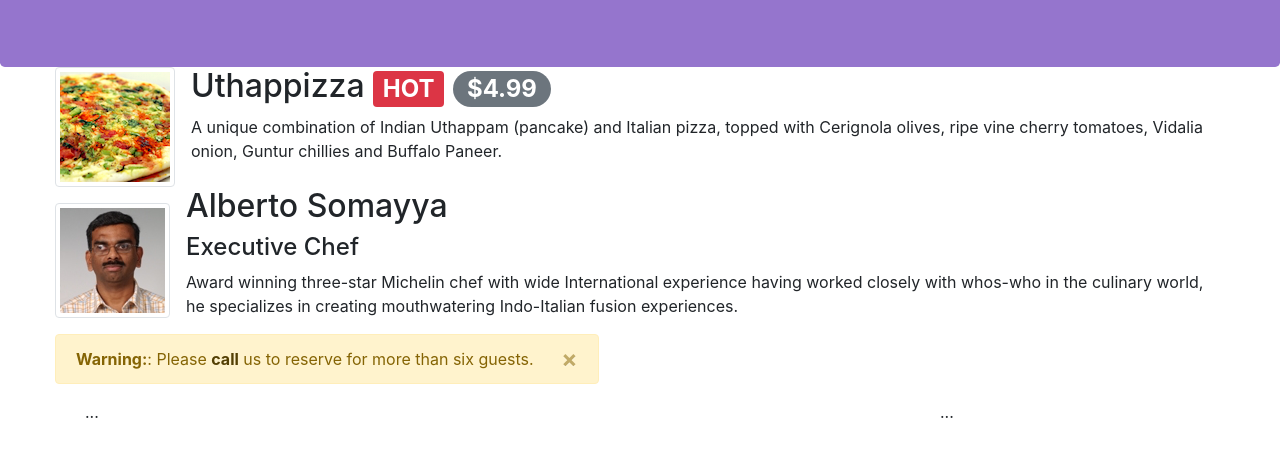
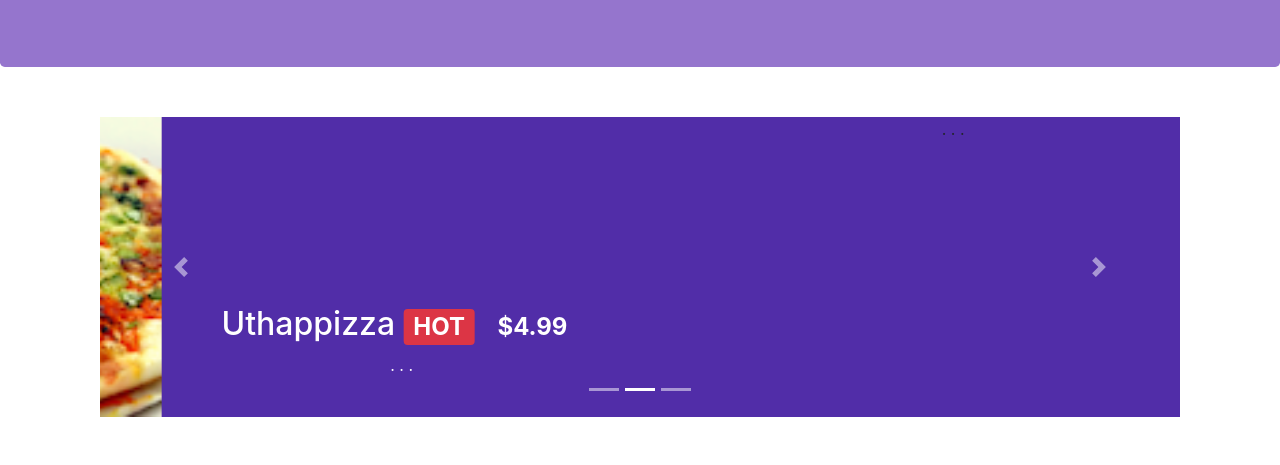
Before and after one commit to rinpit/conFusion, a website: page index.html in a window 1280 px wide. Shown: the part 328-793 px from the top of the page. Drawn offline with nearby package versions, Linux system fonts and the light colour scheme.

Commit message:
Carousel

```diff
--- a/Css/styles.css
+++ b/Css/styles.css
@@ -44,3 +44,15 @@
     border-bottom: 1px solid #ddd;
     padding: 10px;
 }
+.carousel {
+    background:#512DA8;
+}
+.carousel-item {
+  height: 300px;
+}
+.carousel-item img {
+    position: absolute;
+    top: 0;
+    left: 0;
+    min-height: 300px;
+}
--- a/index.html
+++ b/index.html
@@ -70,6 +70,46 @@
     </header>
 
     <div class="container">
+        <div class="row row-content">
+            <div class="col">
+                <div id="mycarousel" class="carousel slide" data-ride="carousel">
+                    <div class="carousel-inner" role="listbox">
+                        <div class="carousel-item active">
+                            <img class="d-block img-fluid" src="img/uthappizza.png" alt="Uthappizza">
+                            <div class="carousel-caption d-none d-md-block">
+                                <h2>Uthappizza
+                                    <span class="badge badge-danger">HOT</span>
+                                    <span class="badge badge-pill badge-default">$4.99</span>
+                                </h2>
+                                . . .
+                            </div>
+                        </div>
+                        <div class="carousel-item">
+                            . . .
+                        </div>
+                        <div class="carousel-item">
+                            . . .
+                        </div>
+                    </div>
+                    <ol class="carousel-indicators">
+                        <li data-target="#mycarousel" data-slide-to="0" class="active"></li>
+                        <li data-target="#mycarousel" data-slide-to="1"></li>
+                        <li data-target="#mycarousel" data-slide-to="2"></li>
+                    </ol>
+
+                    <a class="carousel-control-prev" href="#mycarousel" role="button" data-slide="prev">
+                        <span class="carousel-control-prev-icon"></span>
+                    </a>
+                    <a class="carousel-control-next" href="#mycarousel" role="button" data-slide="next">
+                        <span class="carousel-control-next-icon"></span>
+                    </a>
+
+
+
+                </div>
+            </div>
+        </div>
+
         <div class="row">
             <div class="row">
                 <div class="media">
```
